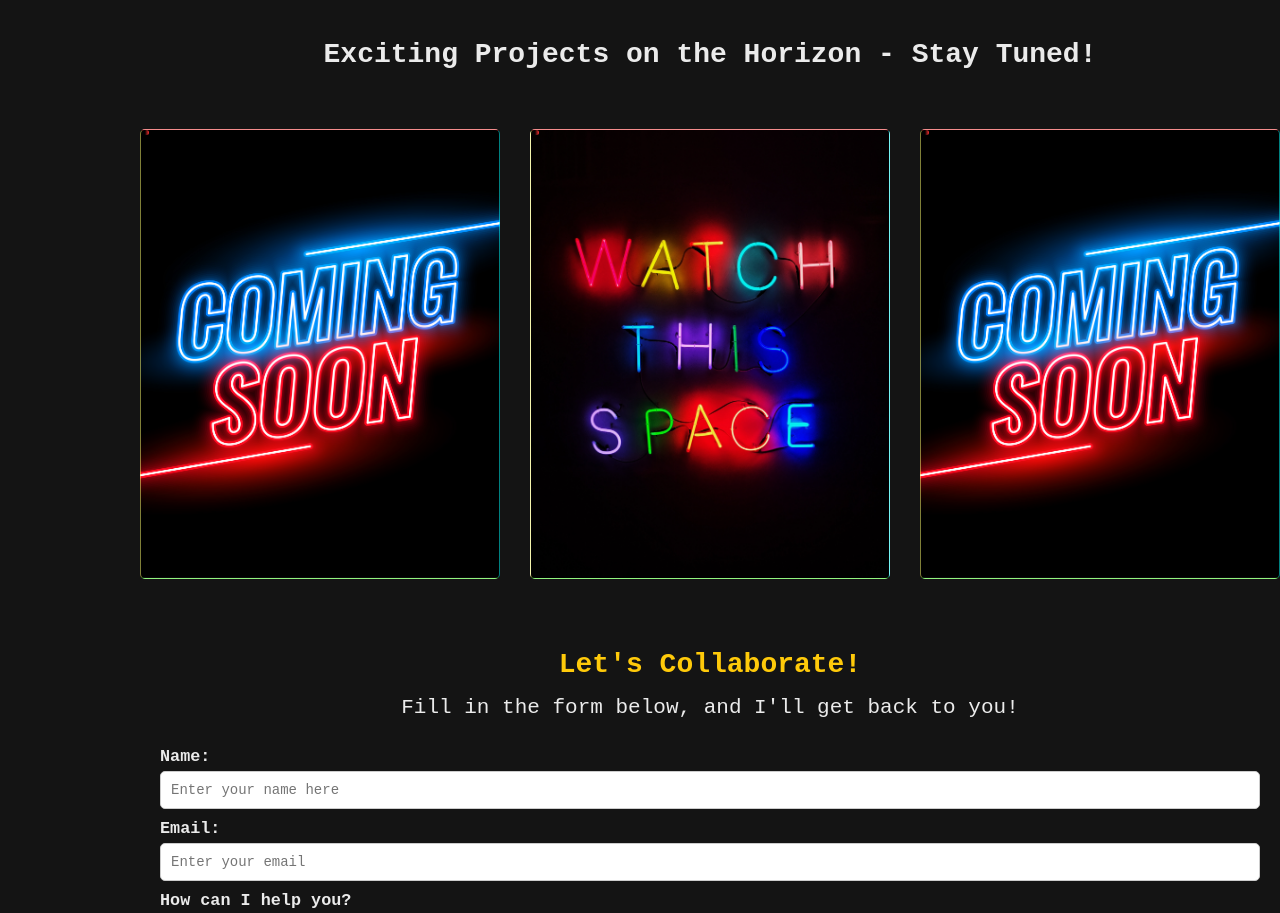
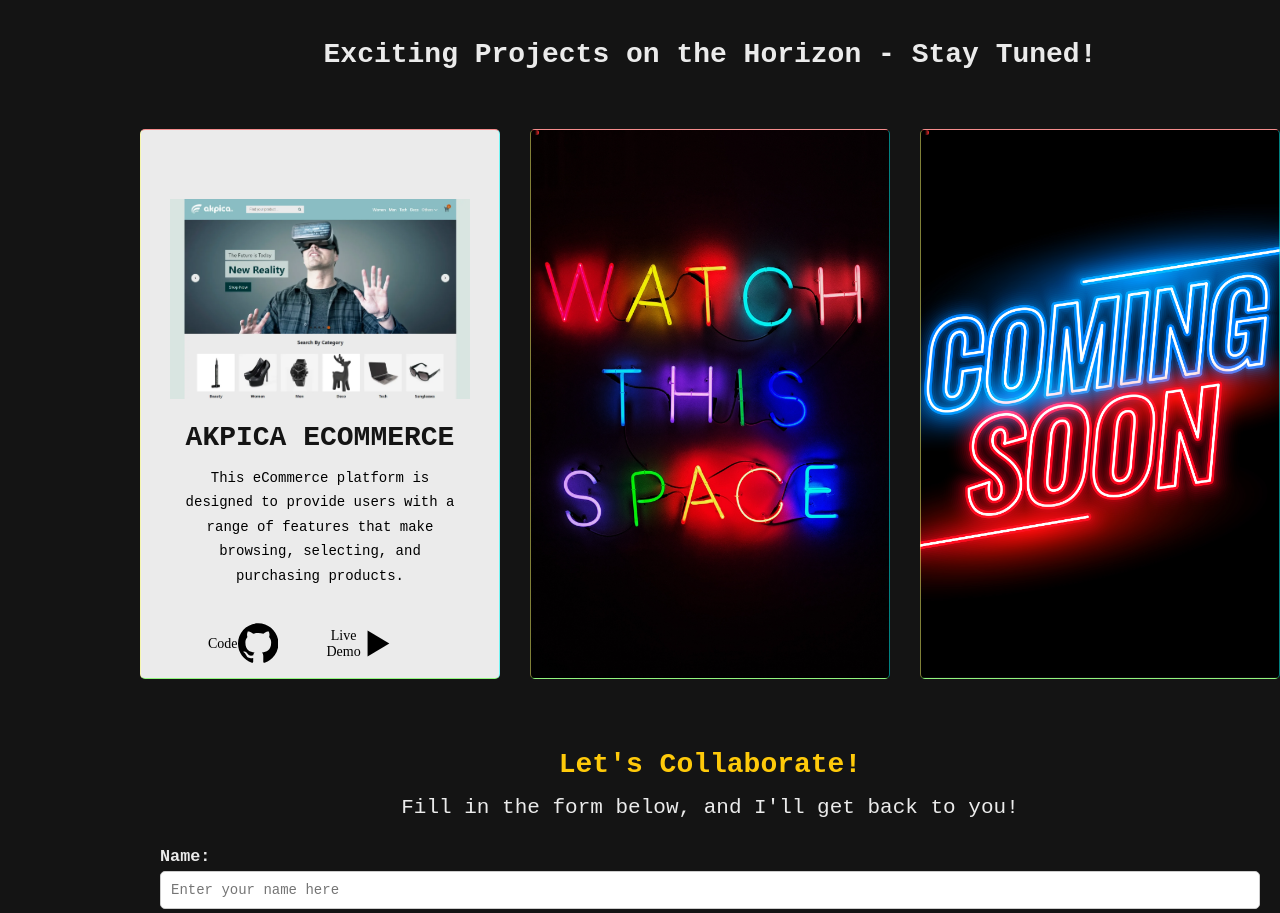
Before and after one commit to Cmbs86/cmbs86-portfolio, a React (Vite) app: page / in a window 1280 px wide. Shown: the part 1800-2713 px from the top of the page. Built offline with nearby package versions, Linux system fonts and the light colour scheme; a web font is replaced by a local one.

Commit message:
add project card

```diff
--- a/src/App.css
+++ b/src/App.css
@@ -158,7 +158,6 @@ a {
   flex-wrap: wrap;
   gap: 30px;
   margin: auto;
-  /* margin-bottom: 20px; */
   font-family: var(--font-nav-header);
   border-radius: 5px;
 }
@@ -245,6 +244,7 @@ a {
   border-right: 1px solid rgba(0, 255, 255, 0.5);
   border-bottom: 1px solid rgba(57, 255, 20, 0.5);
   border-left: 1px solid rgba(255, 255, 113, 0.5);
+
 }
 
 span {
@@ -384,7 +384,7 @@ span {
 
 .projects_card1 {
   /* border: 1px solid var(--main-bg-color); */
-  background-image: url(./assets/images/25516.jpg);
+  /* background-image: url(./assets/images/25516.jpg); */
 }
 
 .projects_card2 {
@@ -611,7 +611,7 @@ footer {
   }
 
   .grid_card {
-    height: 450px;
+    height: 550px;
     width: 100%;
     flex-wrap: wrap;
   }
--- a/src/components/Main.jsx
+++ b/src/components/Main.jsx
@@ -12,6 +12,8 @@ import { FaNode } from "react-icons/fa";
 import { FaReact } from "react-icons/fa6";
 import { RiTailwindCssLine } from "react-icons/ri";
 import { SiMongodb } from "react-icons/si";
+import ProjectCard from "./Projects/ProjectCard.jsx";
+import akpica from "../assets/images/akpica-screenshot.webp"
 
 function Main() {
   return (
@@ -45,11 +47,22 @@ function Main() {
 
           <section id="projects" className="projects">
             <div className="grid_card projects_card1">
-              <span className="top"></span>
+              <ProjectCard
+            image={akpica}
+            altTitle={"akpica-ecommerce"}
+            imageUrl={"https://akpica.netlify.app/"}
+            title={"akpica ecommerce"}
+            description={
+              "This eCommerce platform is designed to provide users with a range of features that make browsing, selecting, and purchasing products."
+            }
+            demoUrl={"https://akpica.netlify.app/"}
+            codeUrl={"https://github.com/akiko-luka/akpica-ecommerce"}
+          />
+              {/* <span className="top"></span>
               <span className="right"></span>
               <span className="bottom"></span>
               <span className="left"></span>
-              {/* </article> */}
+              </article> */}
             </div>
 
             <div className="grid_card projects_card2">
--- /dev/null
+++ b/src/components/Projects/ProjectCard.jsx
@@ -0,0 +1,40 @@
+import "./projectCard.css";
+
+// icons
+import { IoPlaySharp } from "react-icons/io5";
+import { BsGithub } from "react-icons/bs";
+
+const ProjectCard = ({ imageUrl, image, altTitle, title, description, demoUrl, codeUrl }) => {
+  return (
+    <>
+      <article className="card__container">
+        <div className="card-proj">
+          <a href={imageUrl} target="_blank">
+            <img src={image} alt={altTitle} />
+            <h3>{title}</h3>
+          </a>
+          <p>{description}</p>
+
+          <div className="btn">
+            <div className="code">
+              <a href={codeUrl} target="_blank">
+                Code <BsGithub />
+              </a>
+            </div>
+
+            {demoUrl && (
+              <div className="demo">
+                <a href={demoUrl} target="_blank">
+                  Live Demo <IoPlaySharp />
+                </a>
+              </div>
+            )}
+
+          </div>
+        </div>
+      </article>
+    </>
+  );
+};
+
+export default ProjectCard;
--- /dev/null
+++ b/src/components/Projects/projectCard.css
@@ -0,0 +1,98 @@
+.card__container {
+    /* border: 1px solid red; */
+
+    .card-proj {
+      width: 300px;
+      height: 410px;
+      border-radius: 10px;
+      margin: 10px;
+      /* background-color: var(--gray2); */
+      border: 0px solid var(--black2);
+      /* border: 1px solid yellow; */
+      padding-bottom: 10px;
+      box-shadow: var(--box-shadow);
+
+      img {
+        width: 300px;
+        height: 200px;
+        /* border-radius: 10px 10px 0 0; */
+        object-fit: cover;
+        object-position: center;
+        margin-bottom: 1.2rem;
+        /* padding: 0.5rem; */
+
+        &:hover {
+          cursor: pointer;
+          filter: contrast(0.5);
+          transition: all 0.2s ease-in-out;
+        }
+      }
+
+      h3,
+      p {
+        color: var(--gray);
+        text-align: center;
+      }
+
+      h3 {
+        text-transform: uppercase;
+        margin-bottom: 8px;
+        /* border: 1px solid green; */
+
+        &:hover {
+          text-decoration: underline;
+          text-decoration-thickness: 2px;
+          transition: all 0.2s ease-in-out;
+        }
+      }
+
+      p {
+        /* border: 1px solid red; */
+        padding: 5px;
+        margin: 0 8px 0;
+        font-size: 1rem;
+      }
+
+      .btn {
+        display: flex;
+        gap: 2rem;
+        padding: 1rem 2rem 0;
+        /* border: 1px solid red; */
+
+        a {
+          display: flex;
+          align-items: center;
+          justify-content: space-around;
+          /* gap: 1px; */
+          border: 3px solid var(--shade1);
+          color: var(--font);
+          background: var(--gray);
+          font-size: 1rem;
+          font-weight: 500;
+          text-align: center;
+          margin: 0 5px;
+          padding: 5px 5px;
+          height: auto;
+          transition: all 0.2s ease-in-out;
+          box-shadow: var(--box-shadow);
+
+          &:hover {
+            /* background: var(--blue);
+            color: var(--white); */
+            /* border: 3px solid var(--blue); */
+            box-shadow: none;
+          }
+        }
+
+        .demo {
+          width: 90px;
+        }
+
+        .code {
+          width: 90px;
+          /* flex-shrink: 1; */
+          /* flex-basis: 100px; */
+        }
+      }
+    }
+  }
```
Also changed, not shown: src/assets/images/akpica-screenshot.webp (added).
